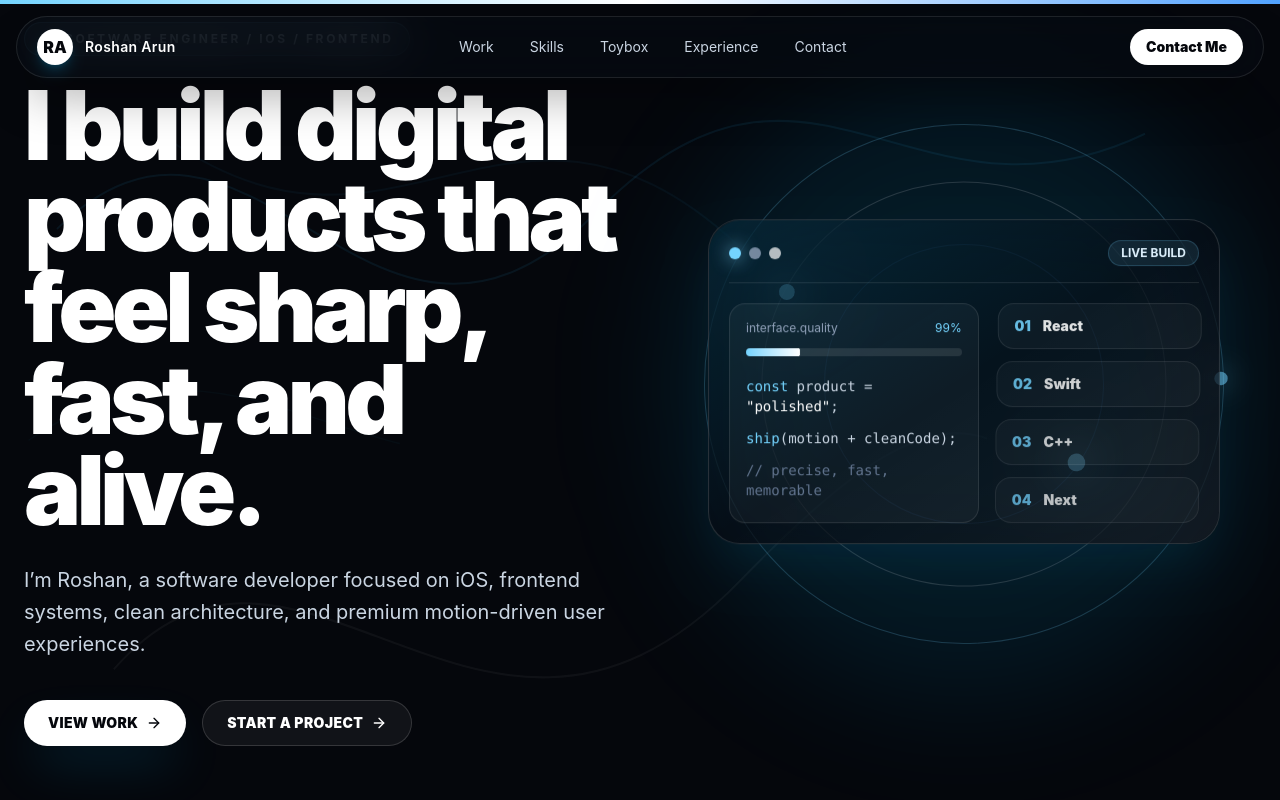
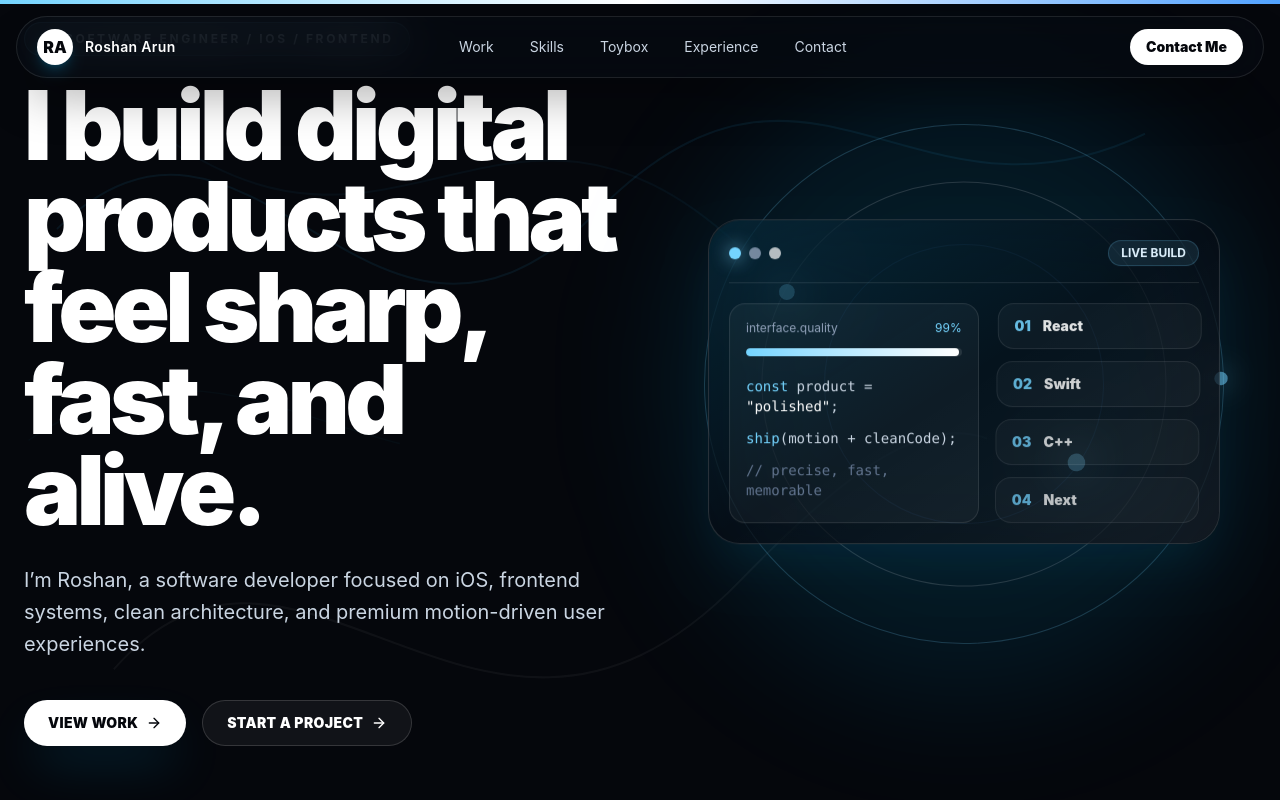
Before and after one commit to RoshanArun/Portfolio, a React (Vite) app in the folder roshan-portfolio/: page / in a window 1280 px wide. Shown: the top 800 px of the page. Built offline with nearby package versions, Linux system fonts and the light colour scheme.

Commit message:
Update App.jsx

```diff
--- a/roshan-portfolio/src/App.jsx
+++ b/roshan-portfolio/src/App.jsx
@@ -224,15 +224,9 @@ function HologramCore() {
               </div>
               <div className="h-2 overflow-hidden rounded-full bg-white/10">
                 <motion.div
-                  animate={{
-                    scaleX: [0.22, 0.99, 0.72, 0.99],
-                  }}
-                  transition={{
-                    duration: 6.5,
-                    repeat: Infinity,
-                    ease: "easeInOut",
-                  }}
-                  className="h-full origin-left rounded-full bg-gradient-to-r from-sky-300 to-white will-change-transform"
+                  animate={{ width: ["22%", "99%", "61%", "99%"] }}
+                  transition={{ duration: 5, repeat: Infinity, ease: "easeInOut" }}
+                  className="h-full rounded-full bg-gradient-to-r from-sky-300 to-white"
                 />
               </div>
               <div className="mt-5 space-y-3 font-mono text-xs text-slate-300 sm:text-sm">
@@ -294,7 +288,8 @@ function MagneticButton({ children, href, variant = "primary" }) {
       href={href}
       whileHover={{ y: -3, scale: 1.02 }}
       whileTap={{ scale: 0.97 }}
-      className={`group inline-flex items-center gap-2 rounded-full px-6 py-3 text-sm font-black uppercase tracking-wide transition-all duration-300 ${variant === "primary"
+      className={`group inline-flex items-center gap-2 rounded-full px-6 py-3 text-sm font-black uppercase tracking-wide transition-all duration-300 ${
+        variant === "primary"
           ? "bg-white text-[#05070c] shadow-2xl shadow-sky-400/20 hover:bg-sky-200"
           : "border border-white/15 bg-white/5 text-white backdrop-blur hover:border-sky-300/50 hover:bg-white/10"
       }`}
@@ -867,7 +862,8 @@ const SystemsNode = React.memo(function SystemsNode({ node, pixel, onStartDrag,
       initial={false}
       animate={{ left: pixel.x, top: pixel.y }}
       transition={resetAnimating ? springResetTransition : { duration: 0 }}
-      className={`absolute z-10 grid h-16 w-16 -translate-x-1/2 -translate-y-1/2 cursor-grab select-none place-items-center rounded-full border px-2 text-center text-[10px] font-black text-white shadow-2xl shadow-black/40 backdrop-blur active:cursor-grabbing [touch-action:none] sm:h-20 sm:w-20 sm:px-3 sm:text-xs ${selected ? "border-sky-200/80 bg-sky-300/25 ring-4 ring-sky-300/20" : "border-sky-300/20 bg-[#0b1220]/90"
+      className={`absolute z-10 grid h-16 w-16 -translate-x-1/2 -translate-y-1/2 cursor-grab select-none place-items-center rounded-full border px-2 text-center text-[10px] font-black text-white shadow-2xl shadow-black/40 backdrop-blur active:cursor-grabbing [touch-action:none] sm:h-20 sm:w-20 sm:px-3 sm:text-xs ${
+        selected ? "border-sky-200/80 bg-sky-300/25 ring-4 ring-sky-300/20" : "border-sky-300/20 bg-[#0b1220]/90"
       }`}
     >
       <span className="line-clamp-2 leading-tight">{children}</span>
@@ -1444,7 +1440,8 @@ function Toybox() {
                     setActiveMode(modeName);
                     setResetSignal((value) => value + 1);
                   }}
-                  className={`shrink-0 whitespace-nowrap rounded-full border px-3 py-2 text-[11px] font-bold uppercase tracking-[0.12em] transition sm:px-3.5 sm:text-xs sm:tracking-[0.16em] ${activeMode === modeName
+                  className={`shrink-0 whitespace-nowrap rounded-full border px-3 py-2 text-[11px] font-bold uppercase tracking-[0.12em] transition sm:px-3.5 sm:text-xs sm:tracking-[0.16em] ${
+                    activeMode === modeName
                       ? "border-sky-300/40 bg-sky-300/20 text-sky-100"
                       : "border-white/10 bg-white/5 text-slate-300 hover:bg-white/10"
                   }`}
```
Lines whose indentation alone changed are shown as unchanged.
